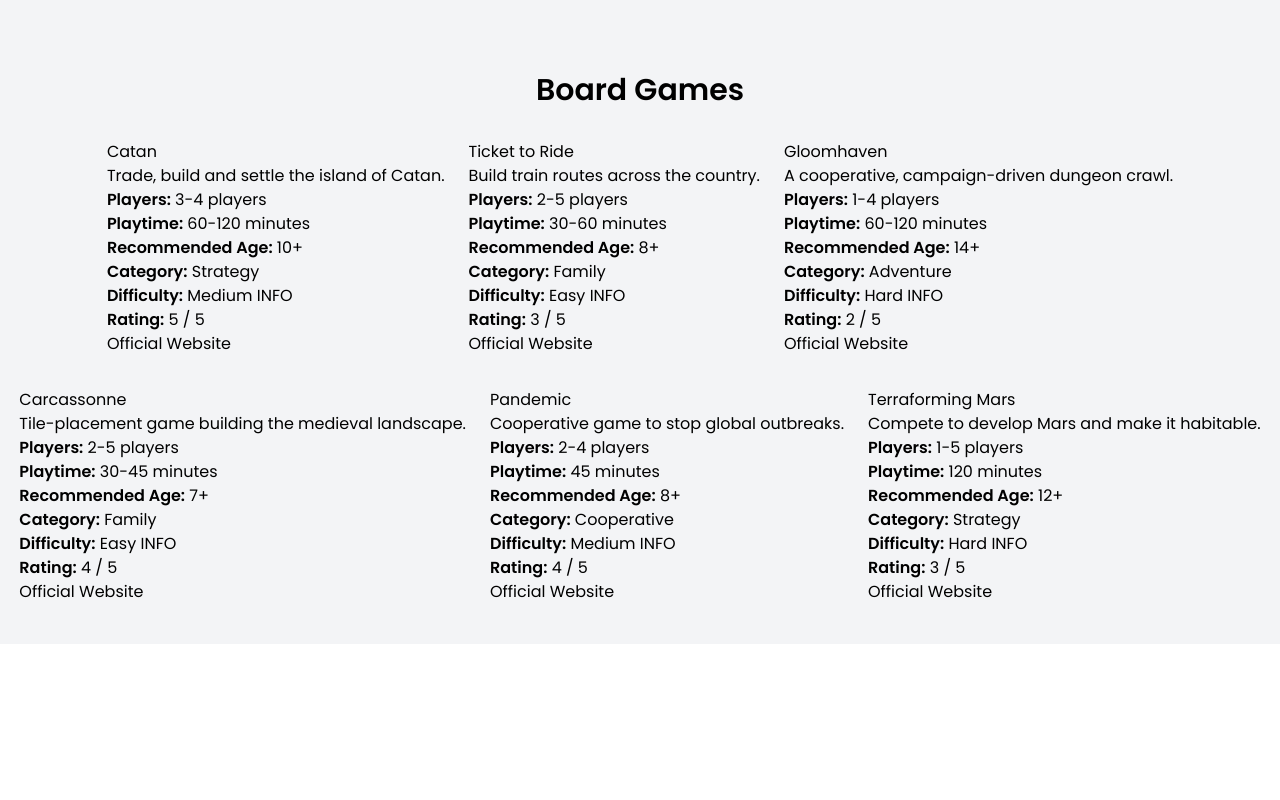
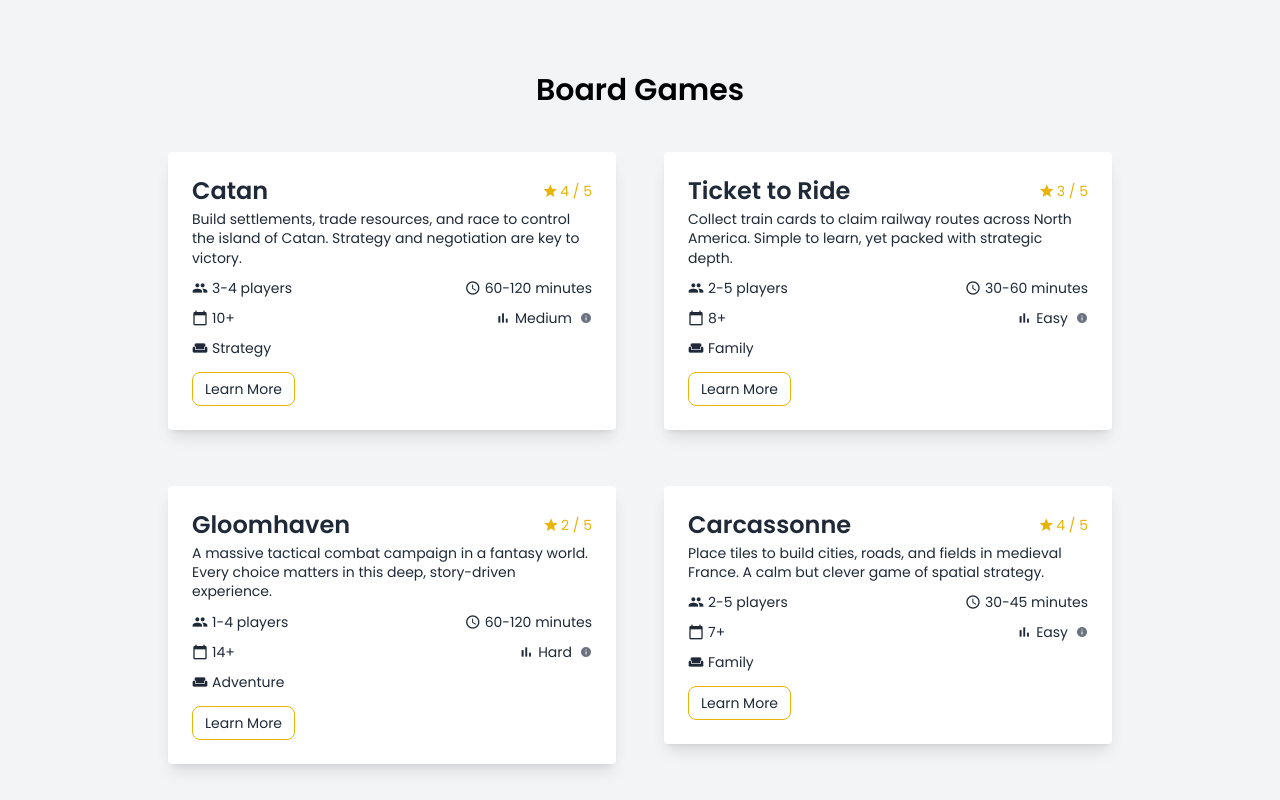
Before and after one commit to vokic/games-dashboard-pdf-export, an Angular app: page / in a window 1280 px wide. Shown: the top 800 px of the page. Built offline with nearby package versions, Linux system fonts and the light colour scheme.

Commit message:
Card and board layouts

```diff
--- a/src/app/app.component.html
+++ b/src/app/app.component.html
@@ -1,8 +1,9 @@
 <div class="bg-gray-100 py-10">
   <h1 class="text-3xl font-bold text-center my-8">Board Games</h1>
 
-
-  <div class="flex flex-wrap justify-center gap-x-6 gap-y-8">
-    <app-game-card *ngFor="let game of boardGames" [game]="game"></app-game-card>
+  <div class="max-w-5xl mx-auto px-4">
+    <div class="flex flex-wrap justify-center gap-x-6 gap-y-8">
+      <app-game-card *ngFor="let game of boardGames" [game]="game"></app-game-card>
+    </div>
   </div>
 </div>
--- a/src/app/components/game-card/game-card.component.html
+++ b/src/app/components/game-card/game-card.component.html
@@ -1,27 +1,65 @@
-<div>
-    <h2>{{ game.name }}</h2>
-    <p>{{ game.description }}</p>
+<div
+    class="w-80 lg:w-[28rem] h-76 rounded overflow-hidden shadow-lg bg-white p-6 m-3 flex flex-col justify-between text-gray-800">
 
-    <ul>
-        <li><strong>Players:</strong> {{ game.numberOfPlayers }}</li>
-        <li><strong>Playtime:</strong> {{ game.playtime }}</li>
-        <li><strong>Recommended Age:</strong> {{ game.recommendedAge }}</li>
-        <li><strong>Category:</strong> {{ game.category }}</li>
 
-        <li>
-            <strong>Difficulty:</strong>
-            <span>
+    <!-- Header row: name and rating -->
+    <div class="flex justify-between items-center mb-1">
+        <h2 class="text-2xl font-semibold leading-tight">{{ game.name }}</h2>
+        <div class="flex items-center gap-0.5 text-yellow-500 text-sm">
+            <span class="material-icons" style="font-size: 1rem;">star</span>
+            <span>{{ game.rating }} / 5</span>
+        </div>
+    </div>
+
+    <!-- Description -->
+    <p class="text-sm mb-2 leading-snug">{{ game.description }}</p>
+
+    <!-- Stats rows -->
+    <div class="text-sm space-y-1.5">
+
+        <div class="flex justify-between">
+            <div class="flex items-center gap-1">
+                <span class="material-icons text-base">group</span>
+                {{ game.numberOfPlayers }}
+            </div>
+            <div class="flex items-center gap-1">
+                <span class="material-icons text-base">schedule</span>
+                {{ game.playtime }}
+            </div>
+        </div>
+
+        <div class="flex justify-between">
+            <div class="flex items-center gap-1">
+                <span class="material-icons text-base">calendar_today</span>
+                {{ game.recommendedAge }}
+            </div>
+            <div class="flex items-center gap-1 relative group cursor-default">
+                <span class="material-icons text-base">bar_chart</span>
                 {{ game.difficulty }}
-                <span title="{{ difficultyTooltips[game.difficulty] }}">INFO</span>
-            </span>
-        </li>
+                <span class="material-icons text-gray-500 text-xs ml-1">info</span>
 
-        <li>
-            <strong>Rating:</strong> {{ game.rating }} / 5
-        </li>
-    </ul>
+                <!-- Tooltip -->
+                <div
+                    class="absolute bottom-full mb-1 left-1/2 transform -translate-x-1/2 w-48 bg-gray-800 text-white text-xs rounded py-1 px-2 opacity-0 group-hover:opacity-100 transition-opacity pointer-events-none z-10">
+                    {{ difficultyTooltips[game.difficulty] }}
+                </div>
+            </div>
+        </div>
 
-    <a href="{{ game.website }}" target="_blank" rel="noopener noreferrer">
-        Official Website
+        <div class="flex items-center gap-1">
+            <span class="material-icons text-base">weekend</span>
+            {{ game.category }}
+        </div>
+    </div>
+
+    <!-- Button -->
+    <a href="{{ game.website }}" target="_blank" rel="noopener noreferrer" class="mt-3 inline-block self-start border border-yellow-500 bg-white hover:bg-yellow-100 text-gray-800 py-1.5 px-3 rounded-lg
+ text-sm">
+        Learn More
     </a>
+
+
+
+
+
 </div>
--- a/src/app/data/board-games.data.ts
+++ b/src/app/data/board-games.data.ts
@@ -3,18 +3,20 @@
 export const BOARD_GAMES: BoardGame[] = [
   {
     name: 'Catan',
-    description: 'Trade, build and settle the island of Catan.',
+    description:
+      'Build settlements, trade resources, and race to control the island of Catan. Strategy and negotiation are key to victory.',
     numberOfPlayers: '3-4 players',
     playtime: '60-120 minutes',
     recommendedAge: '10+',
     category: 'Strategy',
     difficulty: 'Medium',
     website: 'https://www.catan.com/',
-    rating: 5,
+    rating: 4,
   },
   {
     name: 'Ticket to Ride',
-    description: 'Build train routes across the country.',
+    description:
+      'Collect train cards to claim railway routes across North America. Simple to learn, yet packed with strategic depth.',
     numberOfPlayers: '2-5 players',
     playtime: '30-60 minutes',
     recommendedAge: '8+',
@@ -25,7 +27,8 @@
   },
   {
     name: 'Gloomhaven',
-    description: 'A cooperative, campaign-driven dungeon crawl.',
+    description:
+      'A massive tactical combat campaign in a fantasy world. Every choice matters in this deep, story-driven experience.',
     numberOfPlayers: '1-4 players',
     playtime: '60-120 minutes',
     recommendedAge: '14+',
@@ -36,7 +39,8 @@
   },
   {
     name: 'Carcassonne',
-    description: 'Tile-placement game building the medieval landscape.',
+    description:
+      'Place tiles to build cities, roads, and fields in medieval France. A calm but clever game of spatial strategy.',
     numberOfPlayers: '2-5 players',
     playtime: '30-45 minutes',
     recommendedAge: '7+',
@@ -47,7 +51,8 @@
   },
   {
     name: 'Pandemic',
-    description: 'Cooperative game to stop global outbreaks.',
+    description:
+      'Rebuild a post-war Europe through engine-building and asymmetric factions. Stunning visuals and sharp strategy combined.',
     numberOfPlayers: '2-4 players',
     playtime: '45 minutes',
     recommendedAge: '8+',
@@ -58,7 +63,8 @@
   },
   {
     name: 'Terraforming Mars',
-    description: 'Compete to develop Mars and make it habitable.',
+    description:
+      'Draft colorful tiles to decorate the royal palace walls. A beautiful game with elegant, abstract strategy.',
     numberOfPlayers: '1-5 players',
     playtime: '120 minutes',
     recommendedAge: '12+',
--- a/src/index.html
+++ b/src/index.html
@@ -8,6 +8,7 @@
   <meta name="viewport" content="width=device-width, initial-scale=1">
   <link rel="icon" type="image/x-icon" href="favicon.ico">
   <link href="https://fonts.googleapis.com/css2?family=Poppins:wght@400;600&display=swap" rel="stylesheet" />
+  <link href="https://fonts.googleapis.com/icon?family=Material+Icons" rel="stylesheet">
 
 </head>
 
```
